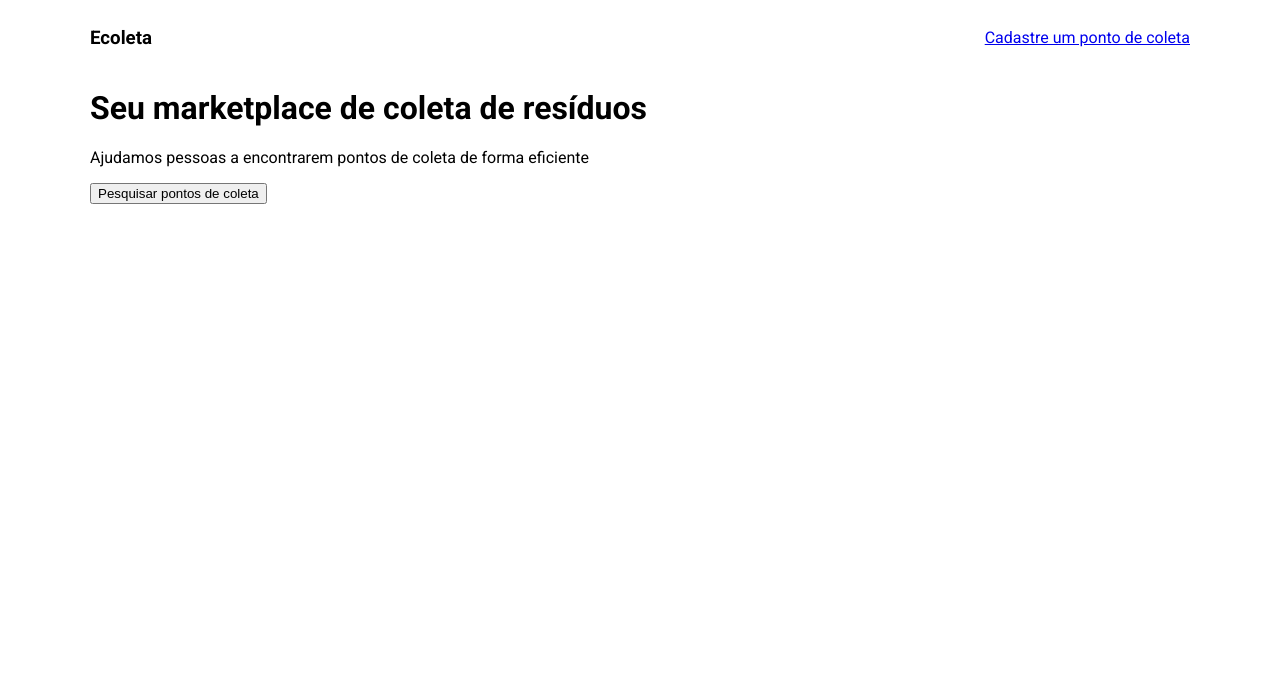
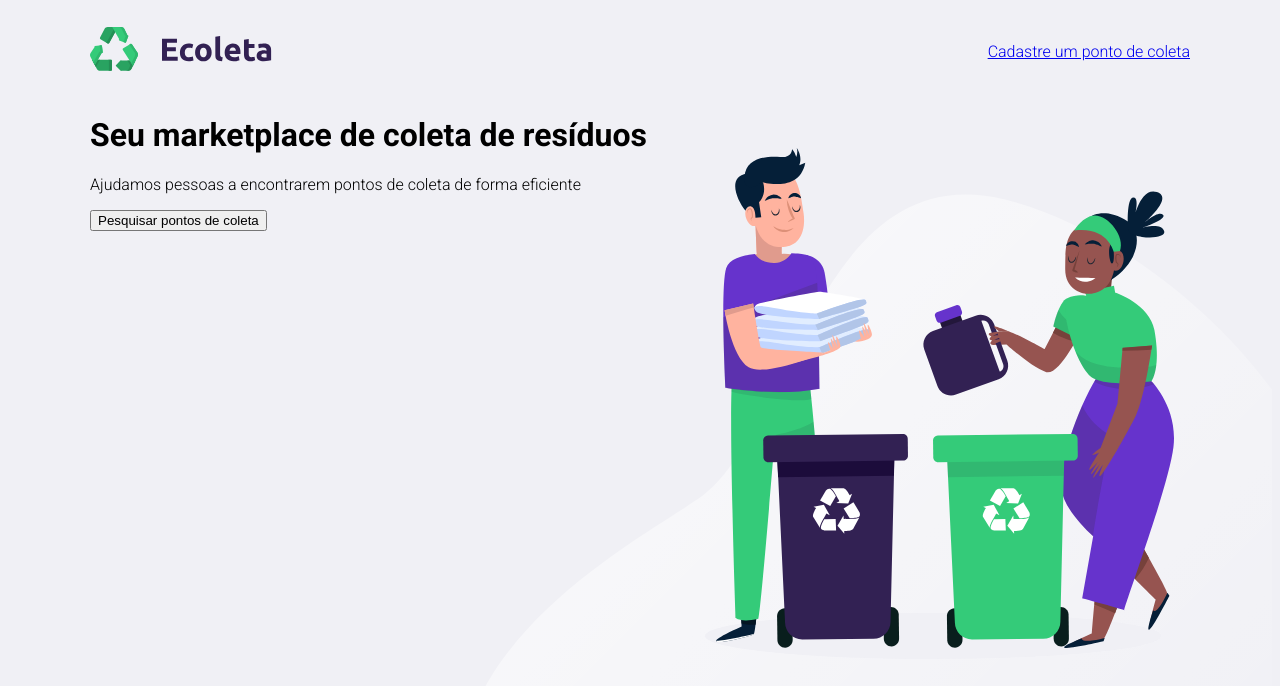
Before and after one commit to thegibi/Ecoleta-Starter, a plain HTML site: page index.html in a window 1280 px wide. Drawn offline with Linux system fonts and the light colour scheme.

Commit message:
working in nlw

```diff
--- a/index.html
+++ b/index.html
@@ -11,9 +11,8 @@
     <div id="page-home">
 
         <div class="content">
-
             <header>
-                <h3>Ecoleta</h3>
+                <h3><img src="/assets/logo.svg" alt="logomarca"></h3>
                 <a href="#">Cadastre um ponto de coleta</a>
             </header>
 
--- a/styles/main.css
+++ b/styles/main.css
@@ -1,19 +1,28 @@
-@import url('https://fonts.googleapis.com/css2?family=Roboto:wght@400;700&display=swap');
+@import url('https://fonts.googleapis.com/css2?family=Roboto:wght@300;700&display=swap');
 
 html {
     font-family: 'Roboto', sans-serif;
 }
+body {
+    background: #f0f0f5;
+}
 #page-home {
-    background: url('../assets/home-background.svg') no repeat;
+    height: 100vh;
+    background: url("../assets/home-background.svg");
+    background-repeat: no-repeat;
+    background-position: 35vw bottom;
 
 }
-header {
+#page-home header {
     display: flex;
     align-items: center;
     justify-content: space-between;
 }
-.content {
+#page-home .content {
     width: 90%;
     max-width: 1100px;
     margin: 0 auto;
 }
+#page-home header span {
+
+}
```
